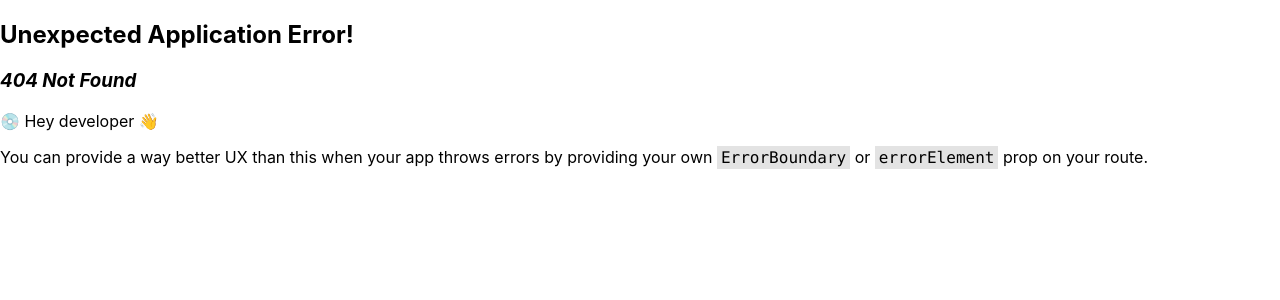
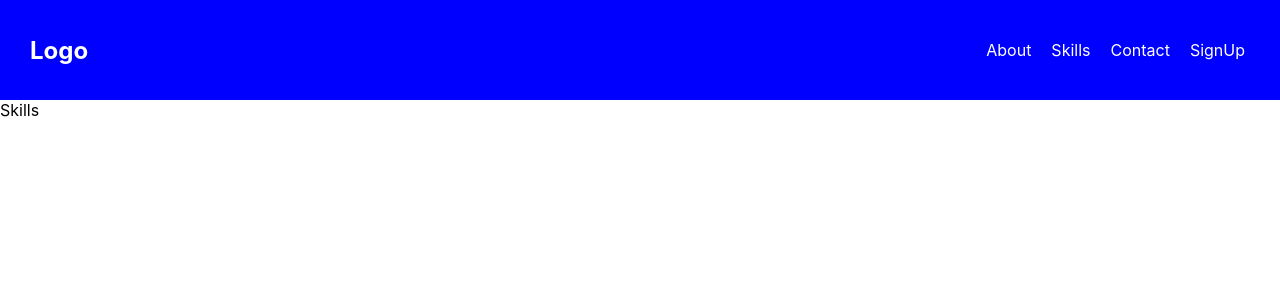
Before and after one commit to NAVEED476/30-days-react, a React (Create React App) app: page /skills in a window 1280 px wide. Before the commit this address had no page. Shown: the top 300 px of the page. Built offline with nearby package versions, Linux system fonts and the light colour scheme.

Commit message:
learnt react-routerdom nested routes

```diff
--- a/src/30 days/Day 1/Navbar.jsx
+++ b/src/30 days/Day 1/Navbar.jsx
@@ -1,23 +1,42 @@
 // creating a responsive navbar
-import React from 'react'
+import React from "react";
 import "./navbar.css";
-import {Link} from "react-router-dom";
+import { Link } from "react-router-dom";
+import { NavLink } from "react-router-dom";
 const Navbar = () => {
   return (
-    <nav className='navbar-cont'>
-      <div className='logo'>
+    <nav className="navbar-cont">
+      <div className="logo">
         <h1>Logo</h1>
       </div>
-      <div className='links'>
+      <div className="links">
         <ul>
-          <Link to="/home"><li>Home</li></Link>
-          <Link to="/about"> <li>About</li></Link>
-          <Link to="/contact"><li>Contact</li></Link>
-          <Link to="/signup"><li>SignUp</li></Link>
+          <NavLink
+            to="/about"
+            activeClassName="activeNavLink"
+            style={{ textDecoration: "none" }}
+          >
+            <li>About</li>
+          </NavLink>
+          <NavLink to="/skills"
+           activeClassName="activeNavLink"
+           style={{ textDecoration: "none" }}>
+            <li>Skills</li>
+          </NavLink>
+          <NavLink to="/contact"
+           activeClassName="activeNavLink"
+          style={{ textDecoration: "none" }}>
+            <li>Contact</li>
+          </NavLink>
+          <NavLink to="/signup"
+           activeClassName="activeNavLink"
+          style={{ textDecoration: "none" }}>
+            <li>SignUp</li>
+          </NavLink>
         </ul>
       </div>
     </nav>
-  )
-}
+  );
+};
 
-export default Navbar
+export default Navbar;
--- a/src/30 days/Day 1/components/NavbarRoutes.jsx
+++ b/src/30 days/Day 1/components/NavbarRoutes.jsx
@@ -1,41 +1,18 @@
 import React from 'react'
-import {Link, createBrowserRouter, RouterProvider} from "react-router-dom";
+import {Link, createBrowserRouter, RouterProvider, Outlet} from "react-router-dom";
 import About from './About';
 import Contact from "./Contact";
 import Signup from "./Signup";
 import Home from "./Home";
 import Navbar from '../Navbar';
+
 const NavbarRoutes = () => {
 
-    const routes = createBrowserRouter([
 
-        {
-            path:"/",
-            element:<Navbar/>,
-            children:[
-                {
-                    path:"/home",
-                    element:<Home/>
-                },
-                {
-                    path:"/about",
-                    element:<About/>
-                },
-                {
-                    path:"/contact",
-                    element:<Contact/>
-                },
-                {
-                    path:"/signup",
-                    element:<Signup/>
-                }
-            ]
-        },
-
-    ])
   return (
     <div>
-        <RouterProvider router={routes}></RouterProvider>
+      <Navbar/>
+      <Outlet/>
     </div>
   )
 }
--- /dev/null
+++ b/src/30 days/Day 1/components/Skills.jsx
@@ -0,0 +1,9 @@
+import React from 'react'
+
+const Skills = () => {
+  return (
+    <div>Skills</div>
+  )
+}
+
+export default Skills
--- a/src/30 days/Day 1/navbar.css
+++ b/src/30 days/Day 1/navbar.css
@@ -8,15 +8,35 @@
     align-items: center;
     justify-content: space-between;
     padding: 0px 30px 0px 30px;
+    color: white;
 }
 
 
 .links ul{
     display: flex;
     align-items: center;
-    gap: 10px;
+    gap: 20px;
+    margin: 5px;
+}
+.links ul Link{
+    text-decoration: none;
 }
 .links ul li{
-    text-decoration: none;
+    text-decoration: none !important;
     list-style: none;
+    color: white;
 }
+ .links ul li:hover{
+    background: black;
+    padding:5px;
+    border-radius: 8px;
+    text-transform: none;
+}
+
+.activeNavLink {
+    background: black;
+    padding: 5px;
+    border-radius: 8px;
+    text-decoration: overline;
+    /* Add any additional styles for active links here */
+  }
--- a/src/App.js
+++ b/src/App.js
@@ -1,10 +1,46 @@
 import Navbar from "./30 days/Day 1/Navbar";
+import {Link, createBrowserRouter, RouterProvider} from "react-router-dom";
 import NavbarRoutes from "./30 days/Day 1/components/NavbarRoutes";
+import Home from "./30 days/Day 1/components/Home";
+import About from "./30 days/Day 1/components/About";
+import Contact from "./30 days/Day 1/components/Contact";
+import Skills from "./30 days/Day 1/components/Skills";
+import Signup from "./30 days/Day 1/components/Signup";
 
 function App() {
+
+  const routes = createBrowserRouter([
+    {
+      element:<NavbarRoutes/>,
+      children:[
+        {
+          path:"/",
+          element:<Home/>
+        },
+        {
+          path:"/about",
+          element:<About/>
+        },
+        {
+          path:"/contact",
+          element:<Contact/>
+        },
+        {
+          path:"/skills",
+          element:<Skills/>
+        },
+
+        {
+          path:"signup",
+          element:<Signup/>
+        }
+      ]
+    },
+
+  ])
   return (
     <div className="App">
-     <NavbarRoutes/>
+     <RouterProvider router={routes}/>
     </div>
   );
 }
```
Also changed, not shown: src/index.js (+10 -7 lines).
